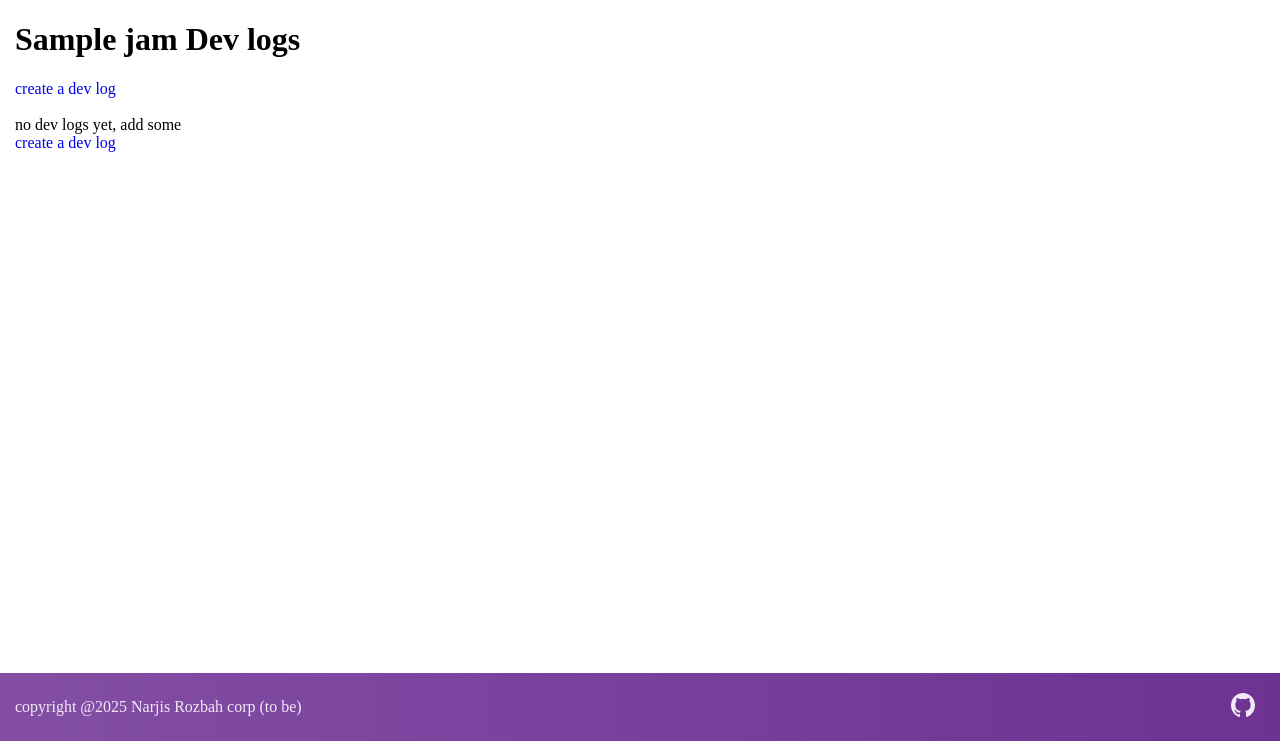
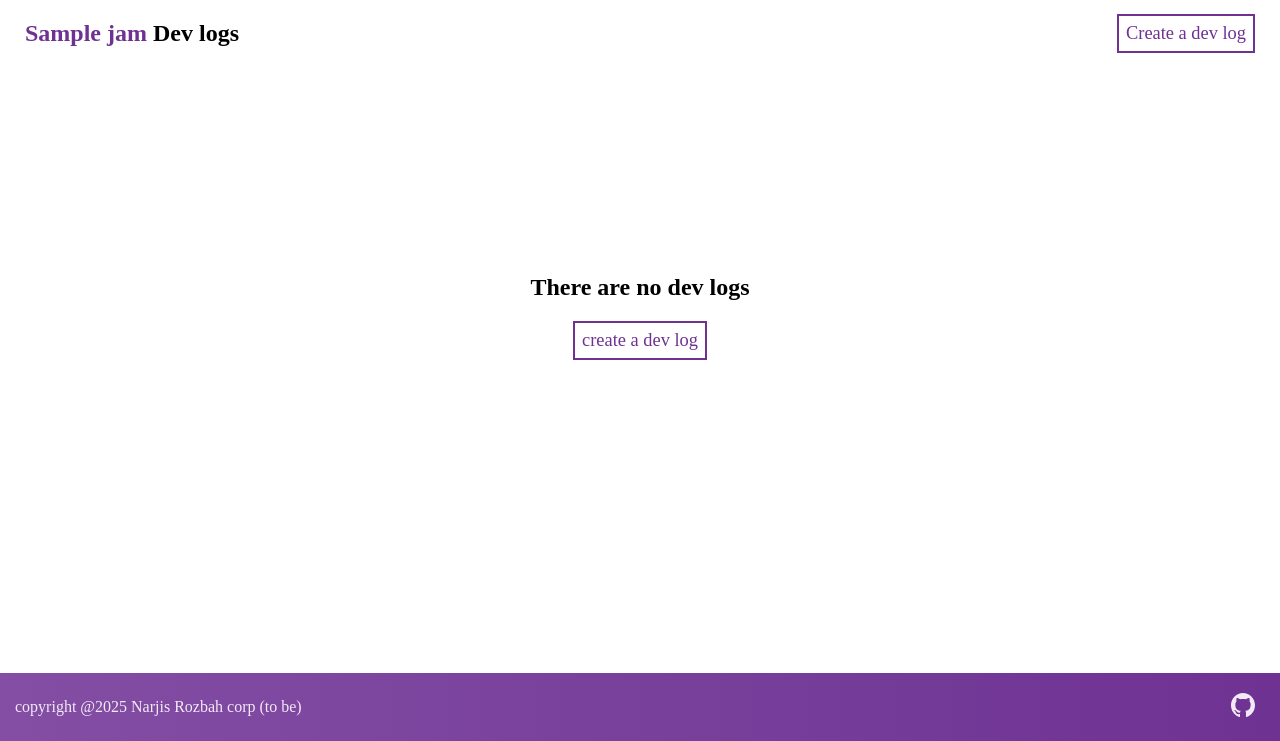
Before and after one commit to Squarewave34/Jam-out, a Django app: page /devLogs/1 in a window 1280 px wide. Shown: the part 59-800 px from the top of the page. Run offline with Django 5.2, Linux system fonts and the light colour scheme; a user stored in the database is signed in; tables that the repository leaves empty hold one stand-in row (values such as "Sample post"); data that the repository does not hold is empty; some web fonts are replaced.

Commit message:
dev logs all done

```diff
--- a/main_app/static/css/ids.css
+++ b/main_app/static/css/ids.css
@@ -55,3 +55,13 @@
 #inbox{
   min-width: 50vw;
 }
+
+#dev_log_container{
+  background: var(--Light);
+  width: 210px;
+  height: 300px;
+  padding: 15px;
+  margin: 0 30px  25px;
+  box-shadow: 2px 2px 5px rgba(0, 0, 0, 0.288);
+  position: relative;
+}
--- a/main_app/static/css/main.css
+++ b/main_app/static/css/main.css
@@ -47,9 +47,3 @@
 #card_info_thread{
   height: 400px;
 }
-
-.left{
-  position: absolute;
-  bottom: 15px;
-  right: 10px;
-}
--- a/main_app/static/css/structure.css
+++ b/main_app/static/css/structure.css
@@ -1,5 +1,5 @@
 /* flex */
-.flex, .flex_space_around, .flex_space_in_between, .all_flex, .flex_column{
+.flex, .flex_space_around, .flex_space_in_between, .all_flex, .flex_column, .flex_wrap{
   display: flex;
   align-items: center;
 }
@@ -28,6 +28,11 @@
   flex-direction: column;
 }
 
+/* https://developer.mozilla.org/en-US/docs/Web/CSS/flex-wrap */
+.flex_wrap{
+  flex-wrap: wrap;
+}
+
 /* grid */
 .grid{
   display: grid;
@@ -44,6 +49,10 @@
 
 .center{
   min-height: 80vh;
+}
+
+.center_smaller{
+  min-height: 60vh;
 }
 
 .image{
@@ -102,6 +111,16 @@
   margin-top: 10px;
 }
 
+.left{
+  position: absolute;
+  bottom: 15px;
+  right: 10px;
+}
+
+.relative{
+  position: relative;
+}
+
 /* sizes */
 .icon{
   width: 24px;
--- a/main_app/templates/dev-logs.html
+++ b/main_app/templates/dev-logs.html
@@ -1,21 +1,39 @@
 {% extends 'base.html' %}
 {% block content %}
-  <h1>{{game_jam_name.name}} Dev logs</h1>
-  <a href="{% url 'show-dev-log-form' game_jam%}">create a dev log</a>
-  <br>
-  <br>
+  <div class="flex_space_in_between margin_on_sides">
+    <h2> <span class="purple_text">{{game_jam_name.name}}</span> Dev logs</h2>
+    {%if request_user == game_jam_name.user%}
+      <a class="call_to_action" href="{% url 'show-dev-log-form' game_jam%}">Create a dev log</a>
+    {% else %}
+      <div class="place_holder"></div>
+    {%endif%}
+  </div>
   {% if dev_logs%}
-    {% for dev_log in dev_logs %}
-      {% comment %} <a href="{% url 'game-jam-details' game_jam.id %}">{{game_jam.name}}</a> {% endcomment %}
-      <h3>{{dev_log.title}}</h3>
-      <p>@{{dev_log.user}}</p>
-      <p>{{dev_log.date}}</p>
-      <a href="{% url 'dev-log-details' game_jam dev_log.id %}">view</a>
-      <br>
-      <br>
-    {% endfor %}
+    <div class="flex_wrap">
+      {% for dev_log in dev_logs %}
+        <div id="dev_log_container" class="purple_text">
+          {% comment %} <a href="{% url 'game-jam-details' game_jam.id %}">{{game_jam.name}}</a> {% endcomment %}
+          <h3 class="no_margin">{{dev_log.title}}</h3>
+          <p>@{{dev_log.user}}</p>
+          <p>{{dev_log.date}}</p>
+          <div class="left">
+            <a class="call_to_action" href="{% url 'dev-log-details' game_jam dev_log.id %}">view</a>
+          </div>
+        </div>
+      {% endfor %}
+      </div>
   {%else%}
-    <p>no dev logs yet, add some</p>
-    <a href="{% url 'show-dev-log-form' game_jam%}">create a dev log</a>
+    <div class="center_smaller all_flex">
+      <div class="centered_content">
+        <div class="flex_column">
+          <h2>There are no dev logs</h2>
+          {%if request_user == game_jam_name.user%}
+            <div class="call_to_action">
+              <a class="purple_text" href="{% url 'show-dev-log-form' game_jam%}">create a dev log</a>
+            </div>
+          {% endif %}
+        </div>
+      </div>
+    </div>
   {%endif%}
 {% endblock %}
--- a/main_app/templates/game-jam-details.html
+++ b/main_app/templates/game-jam-details.html
@@ -101,7 +101,7 @@
   </div>
   <div class="flex_space_in_between margin_top">
     <div id="place_holder"></div>
-    <div class="margin_left" id="edit_and_delete">
+    <div class="margin_left">
       {%if game_jam.user == request_user%}
         <div class="flex margin_top_small">
           <div class="call_to_action margin_right">
--- a/main_app/templates/game-jams.html
+++ b/main_app/templates/game-jams.html
@@ -2,7 +2,7 @@
 {% block content %}
   <div class="flex_space_in_between margin_on_sides">
     <h2>All game jams</h2>
-    <a class="call_to_action" href="{% url 'game-jam-create' %}">create a game jam</a>
+    <a class="call_to_action" href="{% url 'game-jam-create' %}">Create a game jam</a>
   </div>
   <div class="grid">
     {% for game_jam in game_jams %}
--- a/main_app/templates/main_app/game_jam_form.html
+++ b/main_app/templates/main_app/game_jam_form.html
@@ -2,7 +2,7 @@
 {% block content %}
   <div class="middle">
     <div>
-      <h2>Add a Game jam</h2>
+      <h2>Add/Edit a Game jam</h2>
       <form action="" method="post">
         {% csrf_token %}
           {{ form.as_p}}
--- a/main_app/templates/main_app/thread_form.html
+++ b/main_app/templates/main_app/thread_form.html
@@ -1,6 +1,6 @@
 {% extends 'base.html' %}
 {% block content %}
-  <h1>Add a Thread</h1>
+  <h1>Add/Edit a Thread</h1>
 
 <form action="" enctype="multipart/form-data" method="post">
   {% csrf_token %}
--- a/main_app/views.py
+++ b/main_app/views.py
@@ -171,12 +171,12 @@
 def dev_logs(req, game_jam_id):
   dev_logs = Dev_log.objects.filter(game_jam=game_jam_id)
   game_jam = Game_jam.objects.get(id=game_jam_id)
-  return render(req, 'dev-logs.html' ,{'dev_logs': dev_logs, 'game_jam':game_jam_id, 'game_jam_name':game_jam})
+  return render(req, 'dev-logs.html' ,{'dev_logs': dev_logs, 'game_jam':game_jam_id, 'game_jam_name':game_jam, 'request_user': req.user})
 
 @login_required
 def show_dev_log_form(req, game_jam_id):
   dev_log_form = DevLogForm()
-  return render(req, 'dev-log-form.html', {'dev_log_form': dev_log_form, 'game_jam':game_jam_id})
+  return render(req, 'dev-log-form.html', {'dev_log_form': dev_log_form, 'game_jam':game_jam_id,})
 
 @login_required
 def add_dev_log(req, game_jam_id):
```
Also changed, not shown: main_app/templates/dev-log-details.html (+30 -11 lines), main_app/templates/dev-log-form.html (+10 -5 lines), main_app/templates/main_app/dev_log_confirm_delete.html (+13 -9 lines), main_app/templates/main_app/dev_log_form.html (+10 -7 lines).
